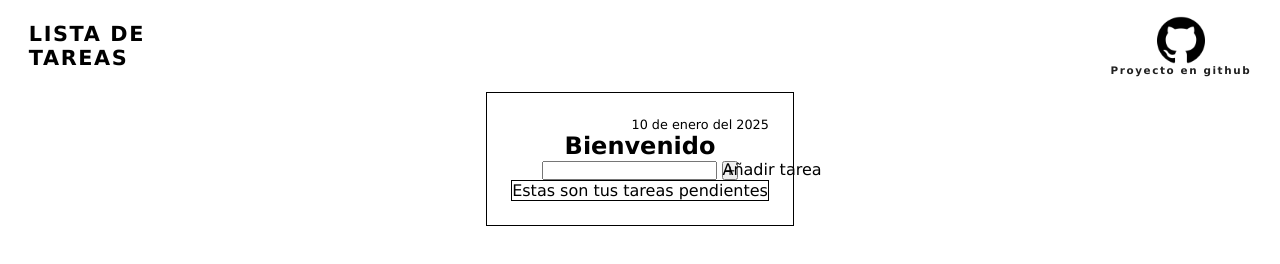
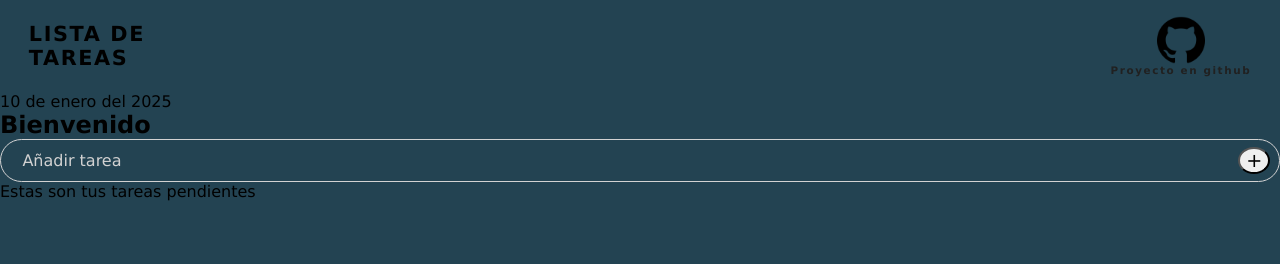
Before and after one commit to CarlosVicenteB/Lista-de-Tareas, a plain HTML site: page index.html in a window 1280 px wide. Drawn offline with Linux system fonts and the light colour scheme.

Commit message:
Diseño de el input para agregar tareas

```diff
--- a/styles.css
+++ b/styles.css
@@ -3,6 +3,10 @@
   font-family: 'Lucida Sans', 'Lucida Sans Regular', 'Lucida Grande', 'Lucida Sans Unicode', Geneva, Verdana, sans-serif;
   padding: 0;
   margin: 0;
+}
+
+body {
+  background-color: #234352;
 }
 
 .cabecera {
@@ -38,42 +42,42 @@
   width: 3rem;
 }
 
-.contenedor {
+.input-contenedor {
+  position: relative;
   display: flex;
+  flex-direction: column;
   justify-content: center;
   align-items: center;
-  text-align: center;
+  color: #d2d2d2;
 }
 
-.lista-de-tareas {
-  border: 1px solid black;
-  padding: 1.5rem;
+.input-contenedor input {
+  width: 100%;
+  padding: 0.8rem 1.2rem;
+  border: 0.1rem solid #d2d2d2;
+  border-radius: 2rem;
+  background-color: transparent;
+  outline: none;
 }
 
-.fecha {
-  display: flex;
-  justify-content: end;
-  font-size: 0.8rem;
+.input-contenedor label {
+  position: absolute;
+  left: 1.4rem;
+  transition: all 0.16s ease;
 }
 
-.agregar-tarea {
-  border: 1px solid black;
+.input-contenedor button {
+  position: absolute;
+  right: 0.6rem;
+  border-radius: 100%;
+  font-size: 1.2rem;
+  width: 2rem;
 }
 
-.contenedor-input {
-  display: flex;
-  flex-direction: column;
-  position: relative;
+.input-contenedor input:focus + .placeholder-input,
+.input-contenedor input:valid + .placeholder-input {
+  background-color: #234352;
+  padding: 0 0.6rem;
+  font-size: 0.8rem;
+  transform: translate(0, -1.4rem);
 }
-
-.placeholder-input {
-  position: absolute;
-}
-
-.lista{
-  border: 1px solid black;
-}
-
-.tareas {
-  list-style: none;
-}
```
